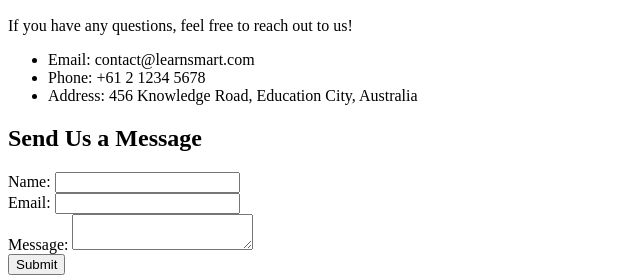
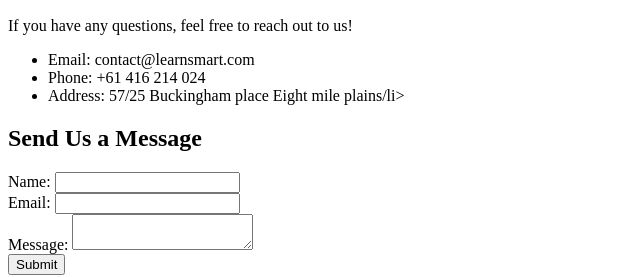
Before and after one commit to ruttovictor/LearnSmart-, a plain HTML site: page contacts.html in a window 1280 px wide. Shown: the part 166-443 px from the top of the page, 0-640 px from the left. Drawn offline with Linux system fonts and the light colour scheme.

Commit message:
Update contacts.html

```diff
--- a/contacts.html
+++ b/contacts.html
@@ -23,8 +23,8 @@
         <p>If you have any questions, feel free to reach out to us!</p>
         <ul>
           <li>Email: contact@learnsmart.com</li>
-          <li>Phone: +61 2 1234 5678</li>
-          <li>Address: 456 Knowledge Road, Education City, Australia</li>
+          <li>Phone: +61 416 214 024 </li>
+          <li>Address: 57/25 Buckingham place Eight mile plains/li>
         </ul>
       </section>
 
```
